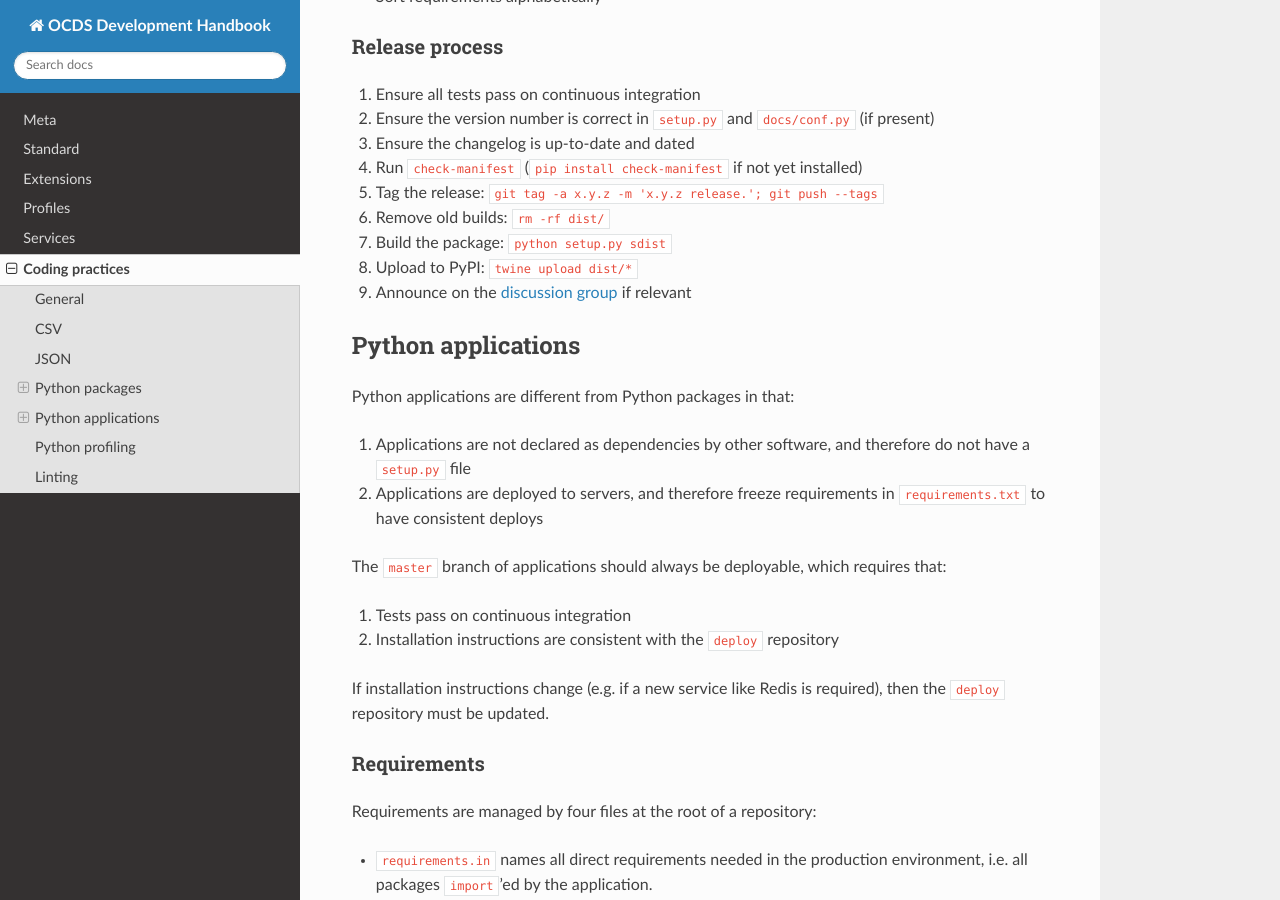
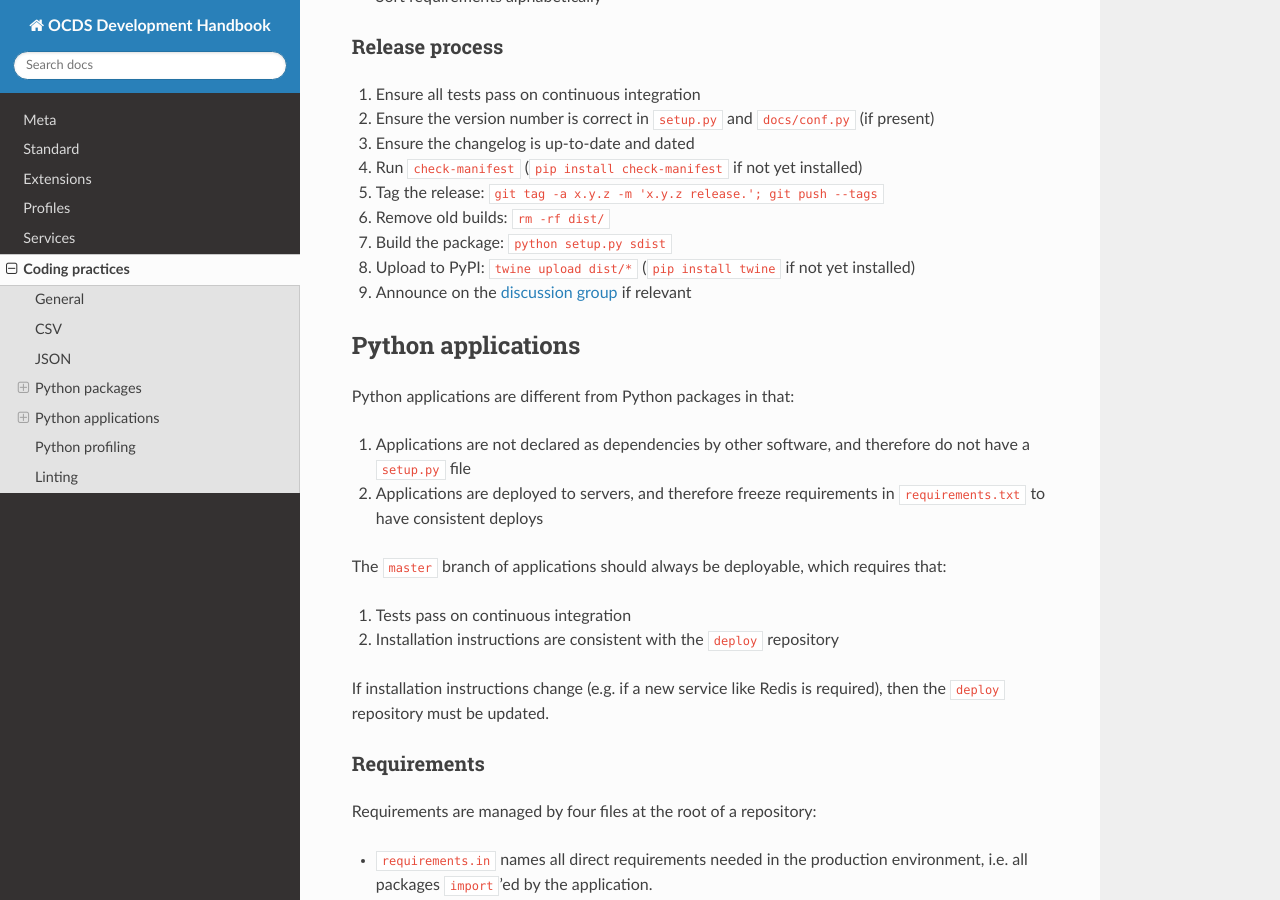
Before and after one commit to open-contracting/standard-development-handbook, a Sphinx documentation site: the page built from docs/coding/index.md, in a window 1280 px wide and 900 px high, scrolled down 2281 px. Built offline with Sphinx 7.4.7 and the Read the Docs theme 2.0.0, drawn with Linux system fonts in a browser that asks for light colours; pages that are not in the unit, such as notebooks, are missing from menus.

Commit message:
Add instructions to install twine

```diff
--- a/docs/coding/index.md
+++ b/docs/coding/index.md
@@ -112,7 +112,7 @@ To change a readme from Markdown to reStructuredText, install `pandoc` and run:
 1. Tag the release: `git tag -a x.y.z -m 'x.y.z release.'; git push --tags`
 1. Remove old builds: `rm -rf dist/`
 1. Build the package: `python setup.py sdist`
-1. Upload to PyPI: `twine upload dist/*`
+1. Upload to PyPI: `twine upload dist/*` (`pip install twine` if not yet installed)
 1. Announce on the [discussion group](https://groups.google.com/a/open-contracting.org/forum/#!forum/standard-discuss) if relevant
 
 ## Python applications
```
